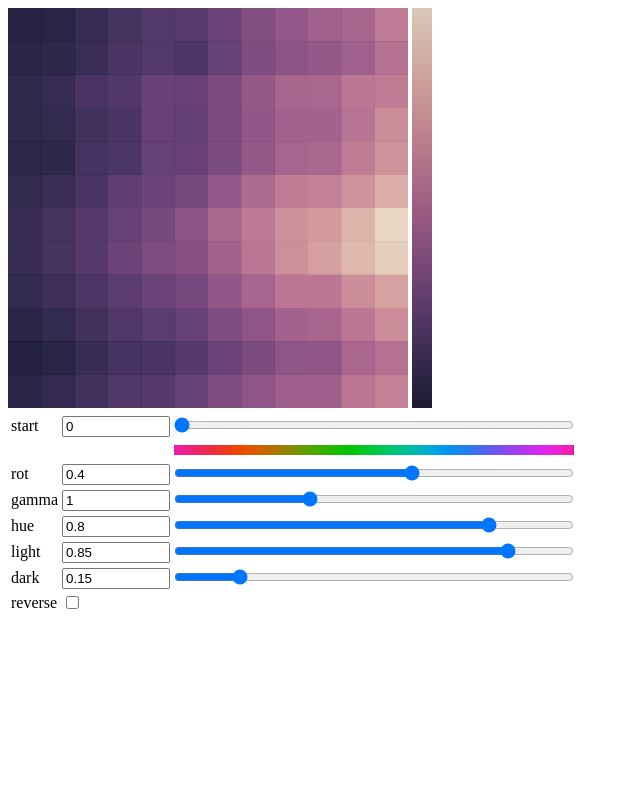
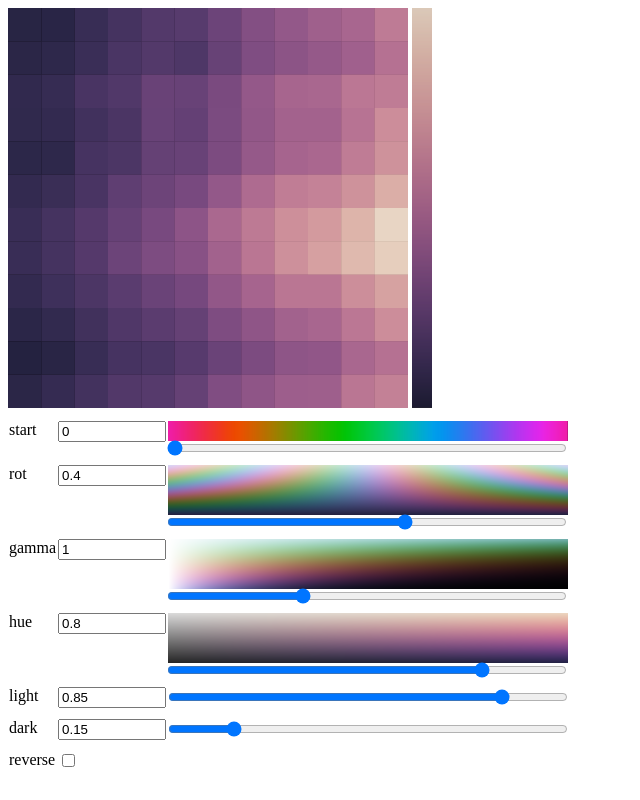
Before and after one commit to yy0931/cubehelix-editor, a plain HTML site: page index.html in a window 1280 px wide. Shown: the whole page, without its empty margins (0-640 px from the left). Drawn offline with Linux system fonts and the light colour scheme.

Commit message:
Add canvases

```diff
--- a/index.html
+++ b/index.html
@@ -9,18 +9,25 @@
         input[type='range'] {
             margin-left: 0;
             margin-right: 0;
+            margin-bottom: 0;
+        }
+        table {
+            border-collapse:separate;
+            border-spacing: 0 0.5em;
+        }
+        td {
+            vertical-align: top;
         }
     </style>
 </head>
 <body>
-    <canvas id="canvas3" width="400" height="400"></canvas>
-    <canvas id="canvas" width="20" height="400"></canvas><br>
+    <canvas id="heatmapCanvas" width="400" height="400"></canvas>
+    <canvas id="colorbarCanvas" width="20" height="400"></canvas><br>
     <table id="table">
-        <tr><td>start</td><td><input type="number" step="0.01" id="start" style="width: 100px"></td><td><input type="range" id="range-start" min="0" max="3" step="0.01" value="0" style="width: 400px;" autocomplete="off"></td></tr>
-        <tr><td></td><td></td><td><canvas id="canvas2" width="400" height="10"></canvas></td></tr>
-        <tr><td>rot</td><td><input type="number" step="0.01" id="rot" style="width: 100px"></td><td><input type="range" id="range-rot" min="-2" step="0.01" max="2" value="0.4" style="width: 400px;" autocomplete="off"></td></tr>
-        <tr><td>gamma</td><td><input type="number" step="0.01" id="gamma" style="width: 100px"></td><td><input type="range" id="range-gamma" min="0" max="3" step="0.01" value="1.0" style="width: 400px;" autocomplete="off"></td></tr>
-        <tr><td>hue</td><td><input type="number" step="0.01" id="hue" style="width: 100px"></td><td><input type="range" id="range-hue" min="0" max="1" step="0.01" value="0.8" style="width: 400px;" autocomplete="off"></td></tr>
+        <tr><td>start</td><td><input type="number" step="0.01" id="start" style="width: 100px"></td><td style="position: relative;"><canvas id="startCanvas" width="400" height="20" style="margin-bottom: 10px"></canvas><input type="range" id="range-start" min="0" max="3" step="0.01" value="0" style="width: 400px; position: absolute; left: 0px; bottom: 0px;" autocomplete="off"></td></tr>
+        <tr><td>rot</td><td><input type="number" step="0.01" id="rot" style="width: 100px"></td><td style="position: relative;"><canvas id="rotCanvas" width="400" height="50" style="margin-bottom: 10px"></canvas><input type="range" id="range-rot" min="-2" step="0.01" max="2" value="0.4" style="width: 400px; position: absolute; left: 0px; bottom: 0px;" autocomplete="off"></td></tr>
+        <tr><td>gamma</td><td><input type="number" step="0.01" id="gamma" style="width: 100px"></td><td style="position: relative;"><canvas id="gammaCanvas" width="400" height="50" style="margin-bottom: 10px"></canvas><input type="range" id="range-gamma" min="0" max="3" step="0.01" value="1.0" style="width: 400px; position: absolute; left: 0px; bottom: 0px;" autocomplete="off"></td></tr>
+        <tr><td>hue</td><td><input type="number" step="0.01" id="hue" style="width: 100px"></td><td style="position: relative;"><canvas id="hueCanvas" width="400" height="50" style="margin-bottom: 10px"></canvas><input type="range" id="range-hue" min="0" max="1" step="0.01" value="0.8" style="width: 400px; position: absolute; left: 0px; bottom: 0px;" autocomplete="off"></td></tr>
         <tr><td>light</td><td><input type="number" step="0.01" id="light" style="width: 100px"></td><td><input type="range" id="range-light" min="0" max="1" step="0.01" value="0.85" style="width: 400px;" autocomplete="off"></td></tr>
         <tr><td>dark</td><td><input type="number" step="0.01" id="dark" style="width: 100px"></td><td><input type="range" id="range-dark" min="0" max="1" step="0.01" value="0.15" style="width: 400px;" autocomplete="off"></td></tr>
         <tr><td><label for="reverse">reverse</label></td><td><input type="checkbox" id="reverse" autocomplete="off"></td><td></td></tr>
@@ -58,51 +65,93 @@
             [0.027027027681469917, 0.06949806958436966, 0.11969111859798431, 0.17374517023563385, 0.18725869059562683, 0.24131274223327637, 0.33590734004974365, 0.3899613916873932, 0.4478764533996582, 0.44980695843696594, 0.5810810923576355, 0.6332046389579773],
         ]
 
-        const canvas = /** @type {HTMLCanvasElement} */(document.querySelector("#canvas"))
-        const ctx = canvas.getContext("2d")
-        const canvas2 = /** @type {HTMLCanvasElement} */(document.querySelector("#canvas2"))
-        const ctx2 = canvas2.getContext("2d")
-        const canvas3 = /** @type {HTMLCanvasElement} */(document.querySelector("#canvas3"))
-        const ctx3 = canvas3.getContext("2d")
+        const heatmapCanvas = /** @type {HTMLCanvasElement} */(document.querySelector("#heatmapCanvas"))
+        const heatmapCtx = heatmapCanvas.getContext("2d")
+        const colorbarCanvas = /** @type {HTMLCanvasElement} */(document.querySelector("#colorbarCanvas"))
+        const colorbarCtx = colorbarCanvas.getContext("2d")
+        const startCanvas = /** @type {HTMLCanvasElement} */(document.querySelector("#startCanvas"))
+        const startCtx = startCanvas.getContext("2d")
+        const gammaCanvas = /** @type {HTMLCanvasElement} */(document.querySelector("#gammaCanvas"))
+        const gammaCtx = gammaCanvas.getContext("2d")
+        const rotCanvas = /** @type {HTMLCanvasElement} */(document.querySelector("#rotCanvas"))
+        const rotCtx = rotCanvas.getContext("2d")
+        const hueCanvas = /** @type {HTMLCanvasElement} */(document.querySelector("#hueCanvas"))
+        const hueCtx = hueCanvas.getContext("2d")
 
+        const jobs = []
         const draw = () => {
+            for (const j of jobs) {
+                clearTimeout(j)
+            }
+            jobs.length = 0
+
+            const start = +document.querySelector("#start").value
             const rot = +document.querySelector("#rot").value
+            const gamma = +document.querySelector("#gamma").value
+            const hue = +document.querySelector("#hue").value
             const light = +document.querySelector("#light").value
             const dark = +document.querySelector("#dark").value
             const reverse = document.querySelector("#reverse").checked
-            const palette = cubehelix_palette(
-                +document.querySelector("#start").value,
-                rot,
-                +document.querySelector("#gamma").value,
-                +document.querySelector("#hue").value,
-                light,
-                dark,
-                reverse,
-            )
-            for (let y = 0; y < canvas.height; y++) {
-                ctx.strokeStyle = palette(1 - y / (canvas.height - 1))
-                ctx.beginPath()
-                ctx.moveTo(0, y)
-                ctx.lineTo(canvas.width, y)
-                ctx.stroke()
+            const palette = cubehelix_palette(start, rot, gamma, hue, light, dark, reverse)
+
+            for (let y = 0; y < colorbarCanvas.height; y++) {
+                colorbarCtx.strokeStyle = palette(1 - y / (colorbarCanvas.height - 1))
+                colorbarCtx.beginPath()
+                colorbarCtx.moveTo(0, y)
+                colorbarCtx.lineTo(colorbarCanvas.width, y)
+                colorbarCtx.stroke()
             }
 
-            for (let x = 0; x < canvas2.width; x++) {
-                ctx2.strokeStyle = cubehelix_palette(x / (canvas2.width - 1) * 3, rot, 1, 3, light, dark, reverse)(0.5)
-                ctx2.beginPath()
-                ctx2.moveTo(x, 0)
-                ctx2.lineTo(x, canvas2.height)
-                ctx2.stroke()
+            for (let x = 0; x < startCanvas.width; x++) {
+                startCtx.strokeStyle = cubehelix_palette(x / (startCanvas.width - 1) * 3, rot, 1, 3, light, dark, reverse)(0.5)
+                startCtx.beginPath()
+                startCtx.moveTo(x, 0)
+                startCtx.lineTo(x, startCanvas.height)
+                startCtx.stroke()
             }
 
-            const cellW = canvas3.width / flights[0].length
-            const cellH = canvas3.height / flights.length
+            const gammaInput = /** @type {HTMLInputElement} */(document.querySelector("#range-gamma"))
+            for (let x = 0; x < gammaCanvas.width; x++) {
+                jobs.push(setTimeout(() => {
+                    const gammaPalette = cubehelix_palette(start, hue, +gammaInput.min + (+gammaInput.max - +gammaInput.min) * (x / (gammaCanvas.width - 1)), hue, light, dark, reverse)
+                    for (let y = 0; y < gammaCanvas.height; y++) {
+                        gammaCtx.fillStyle = gammaPalette(1 - y / (gammaCanvas.height - 1))
+                        gammaCtx.fillRect(x, y, 1, 1)
+                    }
+                    gammaCtx.beginPath()
+                }, 0))
+            }
+
+            const rotInput = /** @type {HTMLInputElement} */(document.querySelector("#range-rot"))
+            for (let x = 0; x < rotCanvas.width; x++) {
+                jobs.push(setTimeout(() => {
+                    const rotPalette = cubehelix_palette(start, +rotInput.min + (+rotInput.max - +rotInput.min) * (x / (rotCanvas.width - 1)), gamma, hue, light, dark, reverse)
+                    for (let y = 0; y < rotCanvas.height; y++) {
+                        rotCtx.fillStyle = rotPalette(1 - y / (rotCanvas.height - 1))
+                        rotCtx.fillRect(x, y, 1, 1)
+                    }
+                    rotCtx.beginPath()
+                }, 0))
+            }
+
+            const hueInput = /** @type {HTMLInputElement} */(document.querySelector("#range-hue"))
+            for (let x = 0; x < hueCanvas.width; x++) {
+                jobs.push(setTimeout(() => {
+                    const huePalette = cubehelix_palette(start, rot, gamma, +hueInput.min + (+hueInput.max - +hueInput.min) * (x / (hueCanvas.width - 1)), light, dark, reverse)
+                    for (let y = 0; y < hueCanvas.height; y++) {
+                        hueCtx.fillStyle = huePalette(1 - y / (hueCanvas.height - 1))
+                        hueCtx.fillRect(x, y, 1, 1)
+                    }
+                    hueCtx.beginPath()
+                }, 0))
+            }
+
+            const cellW = heatmapCanvas.width / flights[0].length
+            const cellH = heatmapCanvas.height / flights.length
             for (let y = 0; y < flights.length; y++) {
                 for (let x = 0; x < flights[0].length; x++) {
-                    ctx3.fillStyle = palette(flights[y][x])
-                    ctx3.beginPath()
-                    ctx3.rect(cellW * x, cellH * y, cellW, cellH)
-                    ctx3.fill()
+                    heatmapCtx.fillStyle = palette(flights[y][x])
+                    heatmapCtx.fillRect(cellW * x, cellH * y, cellW, cellH)
                 }
             }
         }
```
